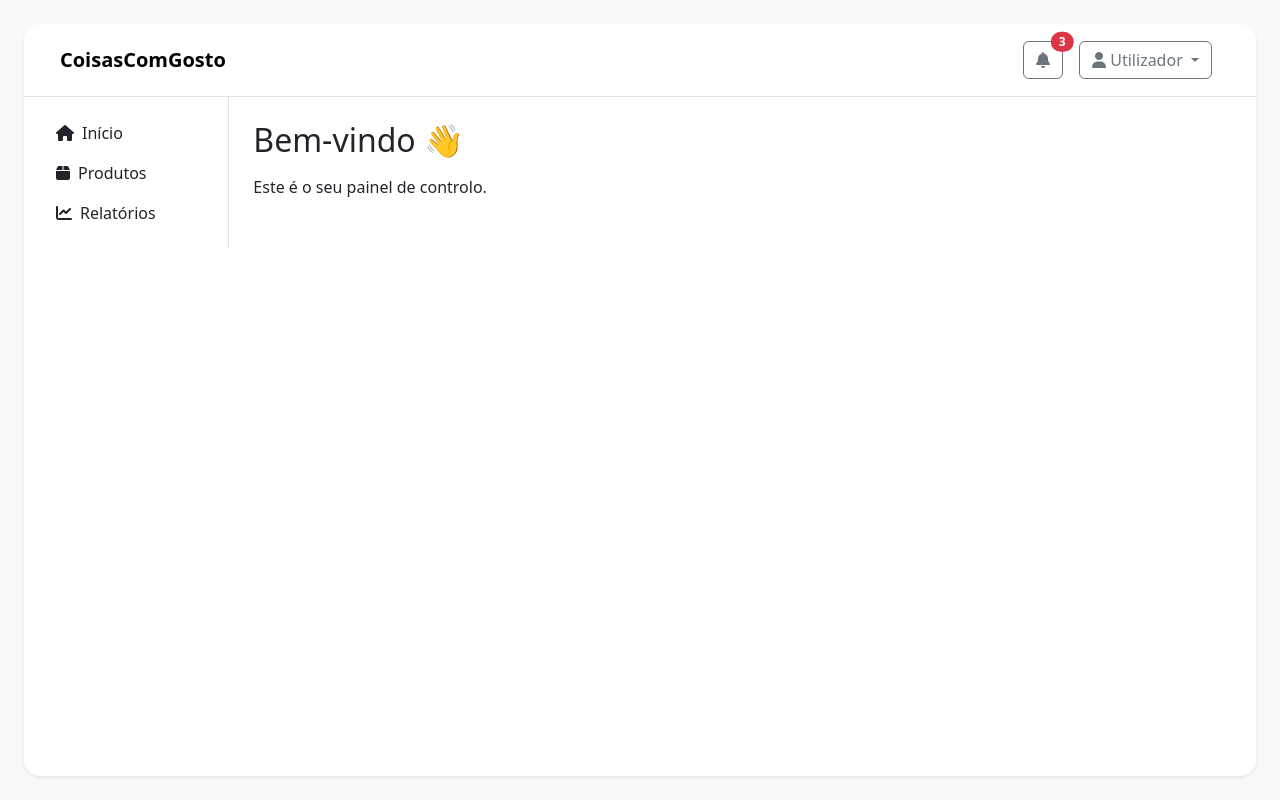
After one commit to hvieira512/flask-coisascomgosto, a Flask app: page /dashboard in a window 1280 px wide. The commit adds this page. Run offline with Flask 3, Linux system fonts and the light colour scheme; the visitor is signed in with stand-in values (Sample User, id 1); some libraries are stand-ins or nearby versions.

Commit message:
wip: dashboard

```diff
--- /dev/null
+++ b/static/css/dashboard.css
@@ -0,0 +1,13 @@
+body {
+    background-color: #f8f9fa;
+}
+
+#dashboard-wrapper {
+    min-height: 94vh;
+}
+
+#sidebar .nav-link:hover,
+#mobileSidebar .nav-link:hover {
+    background-color: #f1f1f1;
+    border-radius: 0.5rem;
+}
--- /dev/null
+++ b/static/js/dashboard/menus.js
@@ -0,0 +1,24 @@
+const toggle = document.querySelector("#sidebarToggle");
+const overlay = document.querySelector("#overlay");
+const mobileSidebar = document.querySelector("#mobileSidebar");
+const closeSidebar = document.querySelector("#closeSidebar");
+
+const showSidebar = () => {
+    mobileSidebar.classList.remove("d-none");
+    mobileSidebar.classList.add("d-block");
+
+    overlay.classList.remove("d-none");
+    overlay.classList.add("d-block");
+}
+
+const hideSidebar = () => {
+    mobileSidebar.classList.remove("d-block");
+    mobileSidebar.classList.add("d-none");
+
+    overlay.classList.remove("d-block");
+    overlay.classList.add("d-none");
+}
+
+toggle.addEventListener("click", showSidebar);
+closeSidebar.addEventListener("click", hideSidebar);
+overlay.addEventListener("click", hideSidebar);
--- a/templates/base.html
+++ b/templates/base.html
@@ -7,6 +7,7 @@
     <title>CoisasComGosto</title>
     <link href="{{ url_for('static', filename='img/logo.png') }}" rel="icon" type="image/ico">
     <link href="{{ url_for('static', filename='bootstrap/bootstrap.min.css') }}" rel="stylesheet" />
+    <link href="{{ url_for('static', filename='toastr/toastr.min.css') }}" rel="stylesheet" />
     <script src="{{ url_for('static', filename='fontawesome/a38dd6e785.js') }}" crossorigin="anonymous"></script>
     {% block head %}{% endblock %}
 </head>
@@ -15,6 +16,8 @@
     {% block content %}{% endblock %}
 
     <script src="{{ url_for('static', filename='bootstrap/bootstrap.bundle.min.js') }}" type="text/javascript"></script>
+    <script src="{{ url_for('static', filename='jquery/jquery-3.6.0.min.js') }}" type="text/javascript"></script>
+    <script src="{{ url_for('static', filename='toastr/toastr.min.js') }}" type="text/javascript"></script>
     {% block scripts %}{% endblock %}
 </body>
 
--- /dev/null
+++ b/templates/dashboard/index.html
@@ -0,0 +1,101 @@
+{% extends 'base.html' %}
+
+{% block head %}
+<link rel="stylesheet" href="{{ url_for('static', filename='css/dashboard.css') }}">
+{% endblock %}
+
+{% block content %}
+<div class="container-fluid p-4 bg-light min-vh-100">
+    <div id="dashboard-wrapper" class="bg-white rounded-4 shadow-sm overflow-hidden">
+        <!-- Top Navbar -->
+        <nav class="navbar navbar-expand-lg navbar-light bg-white border-bottom px-4 py-3">
+            <div class="container-fluid">
+                <!-- Logo -->
+                <a class="navbar-brand fw-bold" href="#">CoisasComGosto</a>
+
+                <!-- Right side controls -->
+                <div class="d-flex align-items-center">
+                    <!-- Notification -->
+                    <div class="dropdown me-3">
+                        <button class="btn btn-outline-secondary position-relative" id="notifDropdown" data-bs-toggle="dropdown" aria-expanded="false">
+                            <i class="fa-solid fa-bell"></i>
+                            <span class="position-absolute top-0 start-100 translate-middle badge rounded-pill bg-danger">3</span>
+                        </button>
+                        <ul class="dropdown-menu dropdown-menu-end" aria-labelledby="notifDropdown">
+                            <li><a class="dropdown-item" href="#">Notificação 1</a></li>
+                            <li><a class="dropdown-item" href="#">Notificação 2</a></li>
+                            <li><a class="dropdown-item" href="#">Notificação 3</a></li>
+                        </ul>
+                    </div>
+
+                    <!-- User -->
+                    <div class="dropdown me-2">
+                        <button class="btn btn-outline-secondary dropdown-toggle" type="button" id="userDropdown" data-bs-toggle="dropdown" aria-expanded="false">
+                            <i class="fa-solid fa-user"></i> Utilizador
+                        </button>
+                        <ul class="dropdown-menu dropdown-menu-end" aria-labelledby="userDropdown">
+                            <li><a class="dropdown-item" href="#">Perfil</a></li>
+                            <li><a class="dropdown-item" href="#">Definições</a></li>
+                            <li><hr class="dropdown-divider"></li>
+                            <li><a class="dropdown-item text-danger" href="#">Sair</a></li>
+                        </ul>
+                    </div>
+
+                    <!-- Sidebar toggle (burger) -->
+                    <button class="btn btn-outline-secondary d-lg-none" id="sidebarToggle">
+                        <i class="fa-solid fa-bars"></i>
+                    </button>
+                </div>
+            </div>
+        </nav>
+
+        <div class="row g-0">
+            <!-- Sidebar -->
+            <div id="sidebar" class="col-lg-2 bg-white border-end p-3 d-none d-lg-block">
+                <ul class="nav flex-column">
+                    <li class="nav-item">
+                        <a class="nav-link text-dark" href="#"><i class="fa-solid fa-house me-2"></i>Início</a>
+                    </li>
+                    <li class="nav-item">
+                        <a class="nav-link text-dark" href="#"><i class="fa-solid fa-box me-2"></i>Produtos</a>
+                    </li>
+                    <li class="nav-item">
+                        <a class="nav-link text-dark" href="#"><i class="fa-solid fa-chart-line me-2"></i>Relatórios</a>
+                    </li>
+                </ul>
+            </div>
+
+            <!-- Main content -->
+            <div class="col p-4" id="main-content">
+                <h2 class="mb-3">Bem-vindo 👋</h2>
+                <p>Este é o seu painel de controlo.</p>
+            </div>
+        </div>
+    </div>
+</div>
+
+<!-- Sidebar overlay for mobile -->
+<div id="mobileSidebar" class="d-lg-none position-fixed top-0 start-0 bg-white shadow h-100 p-3" style="width: 250px; z-index: 1050; display: none;">
+    <div class="d-flex justify-content-between align-items-center mb-4">
+        <h5>Menu</h5>
+        <button class="btn-close" id="closeSidebar"></button>
+    </div>
+    <ul class="nav flex-column">
+        <li class="nav-item">
+            <a class="nav-link text-dark" href="#"><i class="fa-solid fa-house me-2"></i>Início</a>
+        </li>
+        <li class="nav-item">
+            <a class="nav-link text-dark" href="#"><i class="fa-solid fa-box me-2"></i>Produtos</a>
+        </li>
+        <li class="nav-item">
+            <a class="nav-link text-dark" href="#"><i class="fa-solid fa-chart-line me-2"></i>Relatórios</a>
+        </li>
+    </ul>
+</div>
+
+<div id="overlay" class="position-fixed top-0 start-0 w-100 h-100 bg-dark bg-opacity-50" style="z-index: 1040; display: none;"></div>
+{% endblock %}
+
+{% block scripts %}
+<script type="module" src="{{ url_for('static', filename='js/dashboard/menus.js') }}"></script>
+{% endblock %}
--- /dev/null
+++ b/web/dashboard.py
@@ -0,0 +1,11 @@
+from flask import Blueprint, redirect, render_template, session, url_for
+
+bp = Blueprint("dashboard", __name__)
+
+
+@bp.route("/dashboard")
+def home():
+    if "username" not in session:
+        return redirect(url_for("web.auth.home"))
+
+    return render_template("dashboard/index.html")
```
Also changed, not shown: static/js/auth/auth.js (+7 -7 lines), templates/auth/index.html (+5 -3 lines), templates/components/home/footer.html (+6 -6 lines), templates/components/home/navbar.html (+25 -9 lines), web/__init__.py (+10 -2 lines), web/auth.py (+5 -2 lines).
